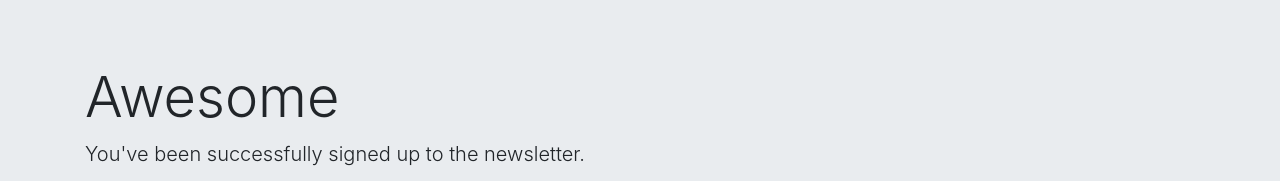
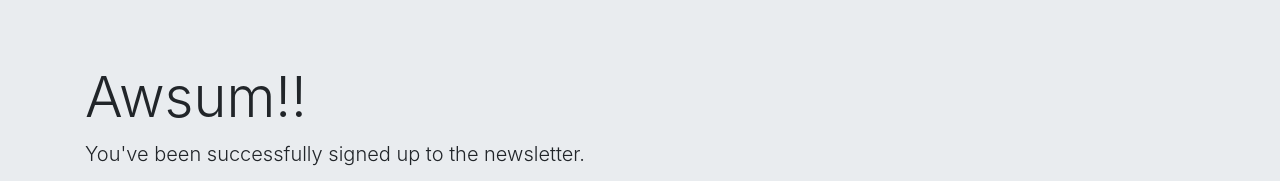
Before and after one commit to Karthickx1910/NodeJS, a website: page success.html in a window 1280 px wide. Shown: the top 181 px of the page. Drawn offline with nearby package versions, Linux system fonts and the light colour scheme.

Commit message:
change sucess page h1

```diff
--- a/success.html
+++ b/success.html
@@ -16,7 +16,7 @@
 <body>
     <div class="jumbotron jumbotron-fluid">
         <div class="container">
-            <h1 class="display-4">Awesome</h1>
+            <h1 class="display-4">Awsum!!</h1>
             <p class="lead">You've been successfully signed up to the newsletter.</p>
         </div>
     </div>
```
